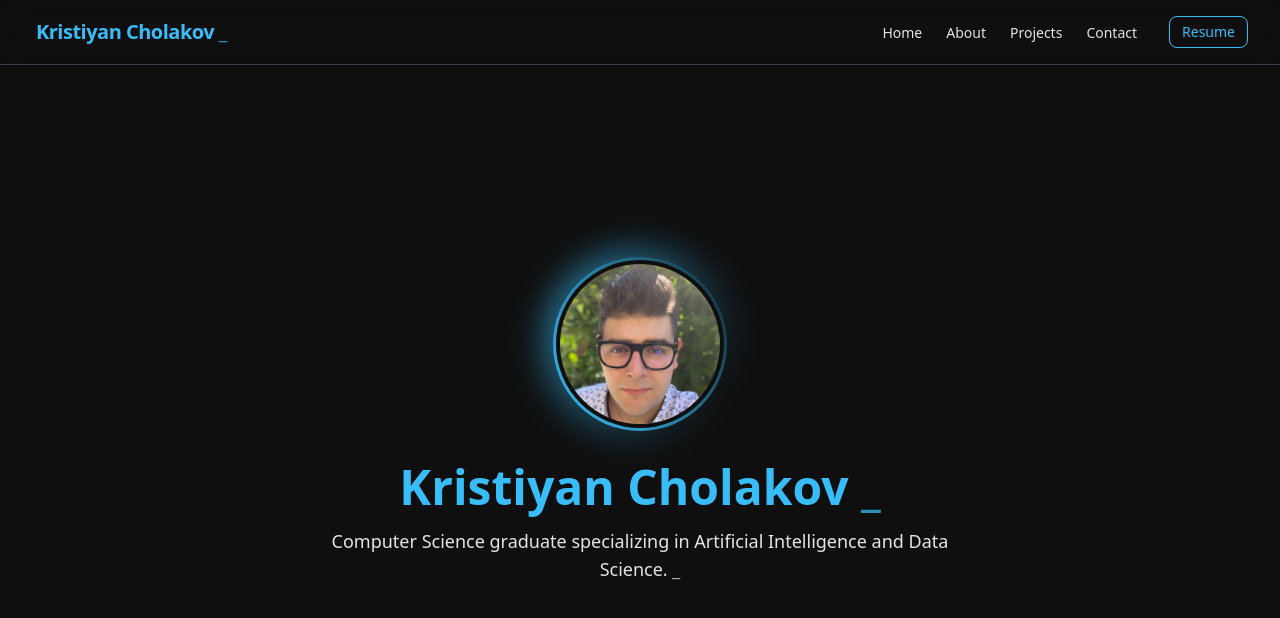
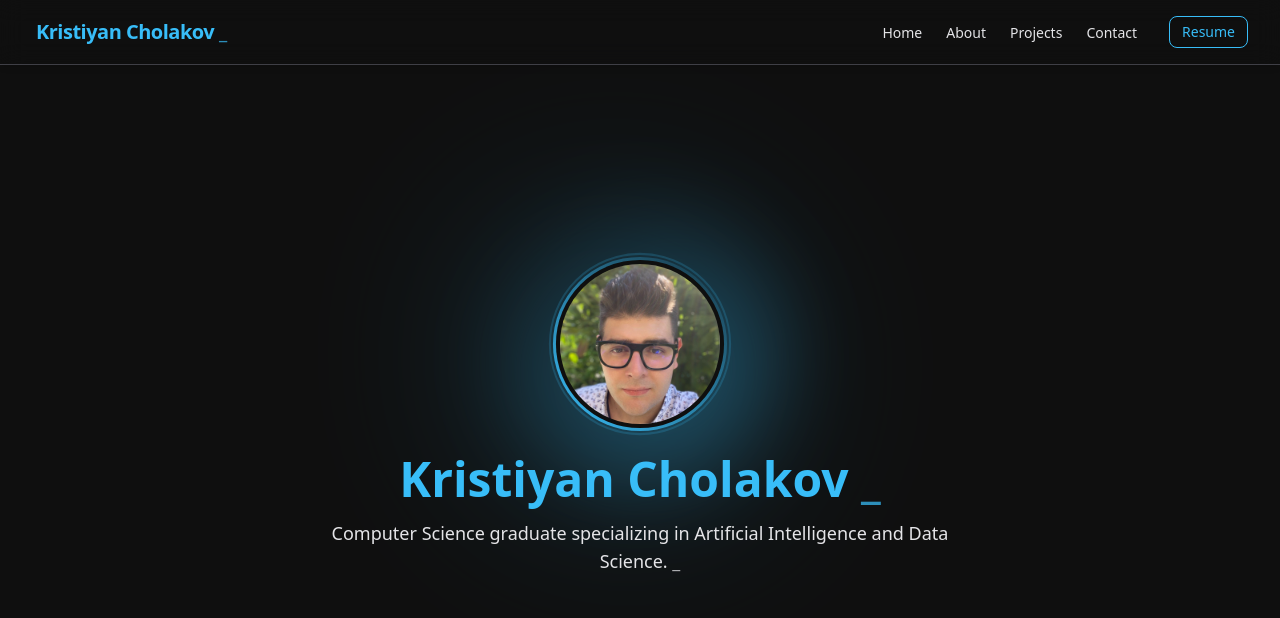
Before and after one commit to KristiyanCholakov/Portfolio-Website, a Next.js app: page / in a window 1280 px wide. Shown: the top 618 px of the page. Built offline with nearby package versions, Linux system fonts and the light colour scheme.

Commit message:
improved hero section (no background)

```diff
--- a/src/components/sections/Hero.tsx
+++ b/src/components/sections/Hero.tsx
@@ -10,41 +10,59 @@ export default function Hero() {
       id="hero"
       className="relative flex min-h-screen items-center justify-center overflow-hidden px-4 pt-32 pb-24 sm:px-6 lg:px-8"
     >
-      {/* Animated Tiles Background */}
-      <div className="absolute inset-0 -z-10 grid grid-cols-12 grid-rows-6 gap-1 opacity-10">
-        {[...Array(72)].map((_, i) => (
-          <div
-            key={i}
-            className="bg-surfaceLight animate-flip h-full w-full"
-            style={{ animationDelay: `${(Math.sin(i) + 1) * 0.5}s` }}
-          />
-        ))}
-      </div>
-
-      {/* Content */}
+      {/* Content Container */}
       <div className="mx-auto flex max-w-5xl flex-col items-center text-center">
-        {/* Wavy Double Border Image */}
+        {/* Profile Picture with Animated Glow */}
         <motion.div
           initial={{ opacity: 0, scale: 0.85 }}
           animate={{ opacity: 1, scale: 1 }}
           transition={{ duration: 0.6, ease: 'easeOut' }}
-          className="relative mb-6 rounded-full p-2"
+          className="relative mb-6 flex items-center justify-center rounded-full"
         >
-          {/* Outer border */}
+          {/* ⚡️ Outer glow animation - placed OUTSIDE and centered */}
+          <div className="absolute top-1/2 left-1/2 -z-10 h-[300px] w-[300px] -translate-x-1/2 -translate-y-1/2">
+            {/* Glow Layer 1 */}
+            <motion.div
+              className="from-accent to-highlight absolute top-0 left-0 h-full w-full rounded-full bg-gradient-to-tr opacity-30 blur-[100px]"
+              animate={{ scale: [1, 1.2, 1] }}
+              transition={{
+                duration: 6,
+                repeat: Infinity,
+                ease: 'easeInOut',
+              }}
+            />
+            {/* Glow Layer 2 */}
+            <motion.div
+              className="from-highlight to-accent absolute top-[10%] left-[10%] h-[80%] w-[80%] rounded-full bg-gradient-to-br opacity-40 blur-2xl"
+              animate={{ scale: [1, 1.15, 1] }}
+              transition={{
+                duration: 4,
+                repeat: Infinity,
+                ease: 'easeInOut',
+              }}
+            />
+            {/* Glow ring shimmer */}
+            <motion.div
+              className="border-accent/40 absolute top-[20%] left-[20%] h-[60%] w-[60%] rounded-full border-2"
+              animate={{ scale: [1, 1.05, 1], opacity: [0.4, 0.7, 0.4] }}
+              transition={{
+                duration: 3,
+                repeat: Infinity,
+                ease: 'easeInOut',
+              }}
+            />
+          </div>
+
+          {/* Actual image container with small inner border */}
           <motion.div
-            className="from-highlight to-accent absolute inset-0 rounded-full bg-gradient-to-r opacity-60 blur-lg"
-            animate={{
-              rotate: [0, 360],
-              scale: [1, 1.02, 1],
-            }}
+            className="from-accent to-highlight relative z-10 rounded-full bg-gradient-to-tr p-[3px]"
+            animate={{ scale: [1, 1.01, 1] }}
             transition={{
               repeat: Infinity,
-              duration: 10,
+              duration: 6,
               ease: 'easeInOut',
             }}
-          />
-          {/* Inner border */}
-          <div className="from-accent to-highlight relative z-10 rounded-full bg-gradient-to-tr p-[3px]">
+          >
             <div className="bg-background rounded-full p-1">
               <Image
                 src="/profile.jpeg"
@@ -55,10 +73,10 @@ export default function Hero() {
                 priority
               />
             </div>
-          </div>
+          </motion.div>
         </motion.div>
 
-        {/* Name Typing */}
+        {/* Typing Name */}
         <motion.h1
           initial={{ opacity: 0, y: -10 }}
           animate={{ opacity: 1, y: 0 }}
@@ -68,7 +86,7 @@ export default function Hero() {
           <TypingText text="Kristiyan Cholakov" />
         </motion.h1>
 
-        {/* Subtitle Typing */}
+        {/* Typing Subtitle */}
         <motion.p
           initial={{ opacity: 0, y: 10 }}
           animate={{ opacity: 1, y: 0 }}
--- a/tailwind.config.ts
+++ b/tailwind.config.ts
@@ -19,21 +19,6 @@ const config: Config = {
         warning: '#f59e0b',
         success: '#22c55e',
       },
-      animation: {
-        'spin-slow': 'spin 12s linear infinite',
-        float: 'float 6s ease-in-out infinite',
-        flip: 'flip 4s ease-in-out infinite',
-      },
-      keyframes: {
-        float: {
-          '0%, 100%': { transform: 'translateY(0)' },
-          '50%': { transform: 'translateY(-8px)' },
-        },
-        flip: {
-          '0%, 100%': { transform: 'rotateX(0deg)' },
-          '50%': { transform: 'rotateX(180deg)' },
-        },
-      },
     },
   },
   darkMode: 'class',
```
